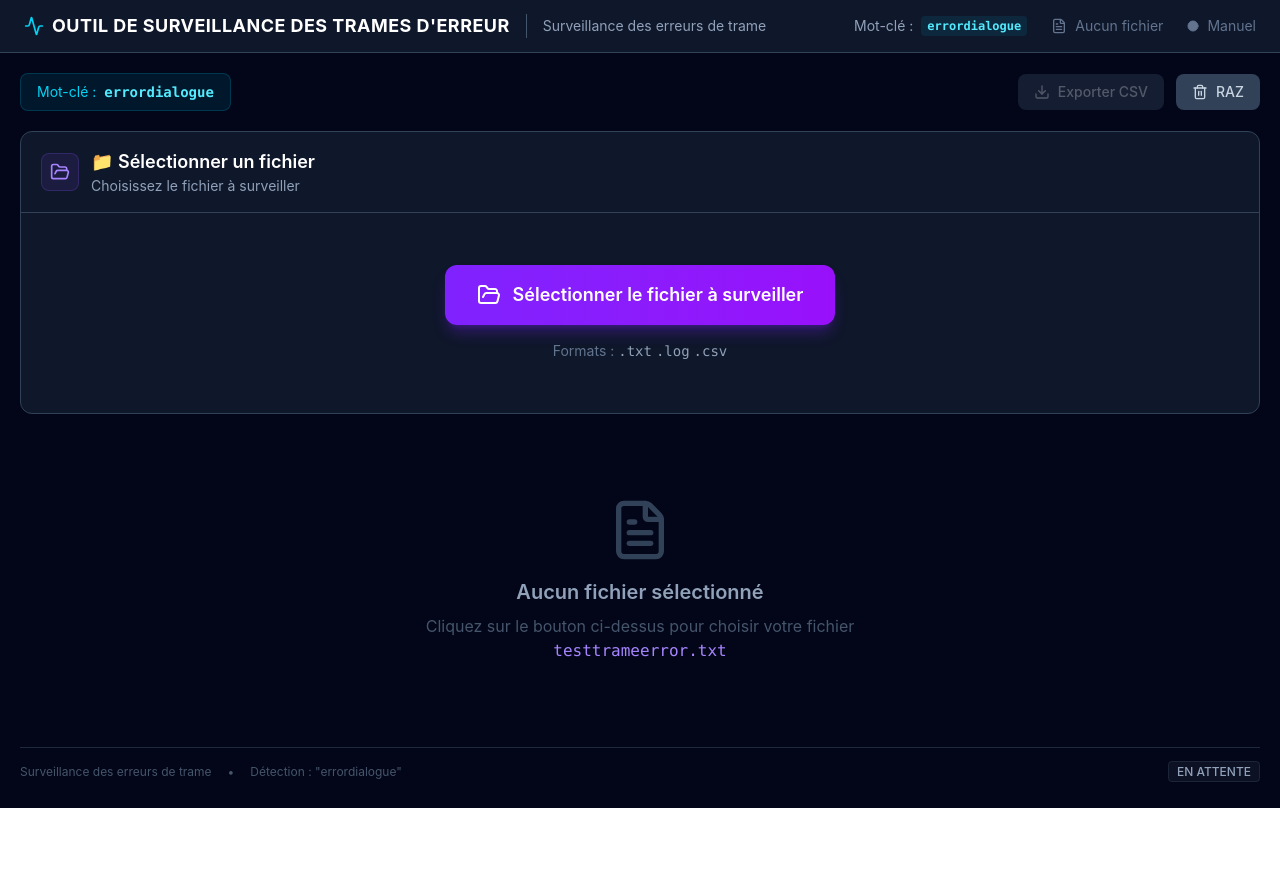
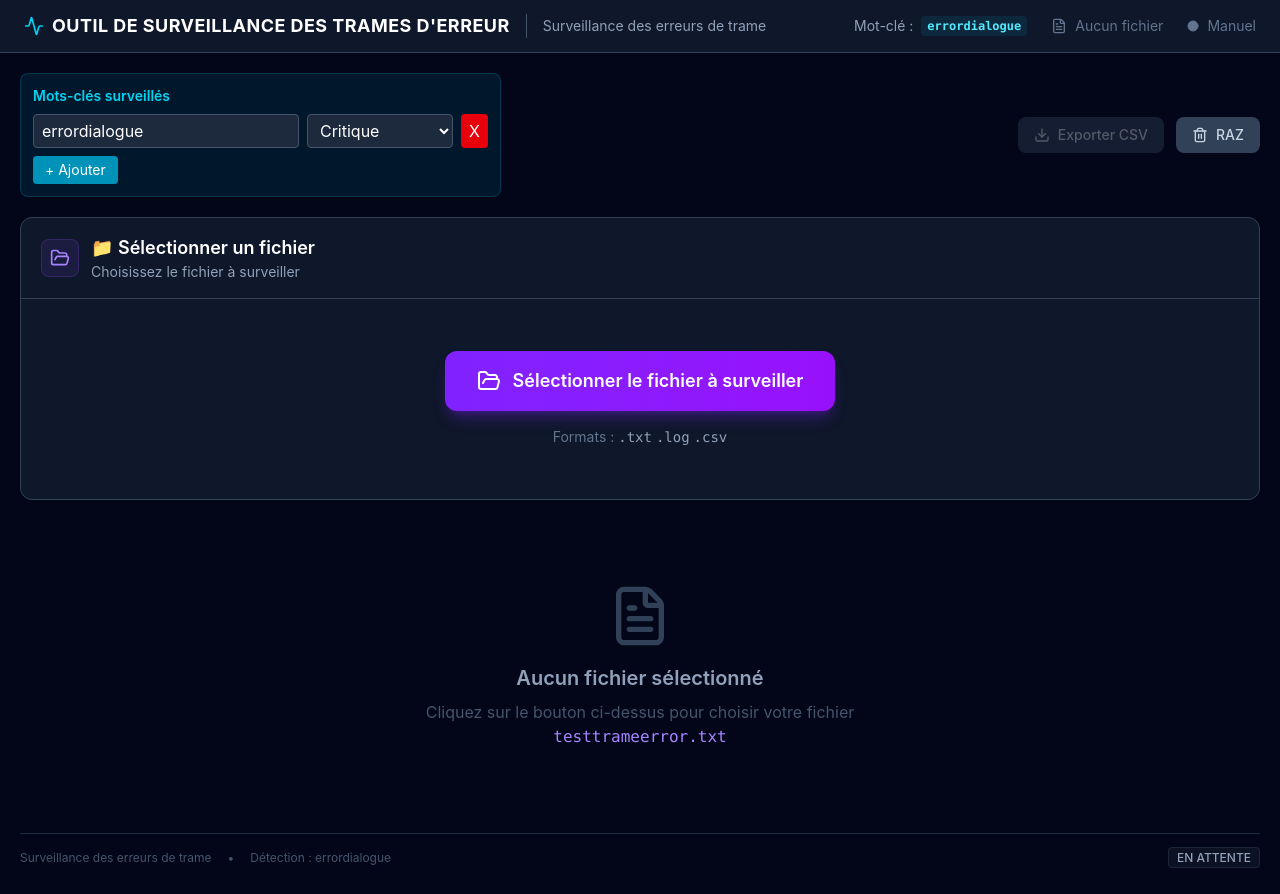
Before and after one commit to websolutions10/TrameErrorFinder, a React (Vite) app: page / in a window 1280 px wide. Before the commit the page ends 808 px from the top, so only its background shows below. Built offline with nearby package versions, Linux system fonts and the light colour scheme.

Commit message:
Update App.tsx
correction d'erreurs de compilation

```diff
--- a/src/App.tsx
+++ b/src/App.tsx
@@ -28,6 +28,10 @@ export default function App() {
   togglePause,
   forceRefresh,
   clearAll,
+
+  rules,
+  setRules,
+
 } = useRealFileWatcher();
 
   const isActive = isWatching && !isPaused && !fallbackMode;
@@ -35,7 +39,7 @@ export default function App() {
   const config: ModuleSpyConfig = {
     endpoint: fileName || '(non sélectionné)',
     pollingInterval: 1000,
-    trameId: 'errordialogue',
+    trameId: rules.map(r => r.keyword).join(', '),
     moduleName: 'Surveillance des erreurs de trame',
     connectionStatus: fileContent ? 'connected' : 'disconnected',
   };
@@ -64,21 +68,97 @@ export default function App() {
       <div className="flex-1 p-5 space-y-5">
         {/* Barre de contrôle */}
         <div className="flex items-center justify-between flex-wrap gap-3">
-          <div className="flex items-center gap-2 px-4 py-2 rounded-lg bg-cyan-500/10 border border-cyan-500/20">
-            <span className="text-cyan-400 text-sm">Mot-clé :</span>
-            <code className="text-cyan-300 font-mono text-sm font-bold">errordialogue</code>
+
+  <div className="bg-cyan-500/10 border border-cyan-500/20 rounded-lg p-3 min-w-[420px]">
+
+    <p className="text-cyan-400 text-sm mb-2 font-semibold">
+      Mots-clés surveillés
+    </p>
+
+    {rules.map((rule, index) => (
+
+      <div key={index} className="flex gap-2 mb-2">
+
+        <input
+          value={rule.keyword}
+          onChange={(e) => {
+            const updated = [...rules];
+            updated[index].keyword = e.target.value;
+            setRules(updated);
+          }}
+          placeholder="Mot-clé"
+          className="bg-slate-800 border border-slate-600 px-2 py-1 rounded text-white flex-1"
+        />
+
+        <select
+          value={rule.severity}
+          onChange={(e) => {
+            const updated = [...rules];
+            updated[index].severity = e.target.value as any;
+            setRules(updated);
+          }}
+          className="bg-slate-800 border border-slate-600 px-2 py-1 rounded text-white"
+        >
+          <option value="critical">Critique</option>
+          <option value="major">Majeure</option>
+          <option value="minor">Mineure</option>
+          <option value="warning">Avertissement</option>
+        </select>
+
+        <button
+          onClick={() => {
+            const updated = [...rules];
+            updated.splice(index, 1);
+            setRules(updated);
+          }}
+          className="px-2 bg-red-600 rounded"
+        >
+          X
+        </button>
+
       </div>
+    ))}
+
+    <button
+      onClick={() =>
+        setRules([
+          ...rules,
+          {
+            keyword: '',
+            severity: 'minor'
+          }
+        ])
+      }
+      className="px-3 py-1 bg-cyan-600 rounded text-sm"
+    >
+      + Ajouter
+    </button>
+
+  </div>
+
   <div className="flex items-center gap-3">
-            <button onClick={handleExport} disabled={errors.length === 0}
-              className="flex items-center gap-2 px-4 py-2 rounded-lg font-medium text-sm bg-slate-700 hover:bg-slate-600 text-slate-300 transition-all disabled:opacity-40 disabled:cursor-not-allowed">
-              <Download className="w-4 h-4" />Exporter CSV
+
+    <button
+      onClick={handleExport}
+      disabled={errors.length === 0}
+      className="flex items-center gap-2 px-4 py-2 rounded-lg font-medium text-sm bg-slate-700 hover:bg-slate-600 text-slate-300 transition-all disabled:opacity-40 disabled:cursor-not-allowed"
+    >
+      <Download className="w-4 h-4" />
+      Exporter CSV
     </button>
-            <button onClick={clearAll}
-              className="flex items-center gap-2 px-4 py-2 rounded-lg font-medium text-sm bg-slate-700 hover:bg-slate-600 text-slate-300 transition-all">
-              <Trash2 className="w-4 h-4" />RAZ
+
+    <button
+      onClick={clearAll}
+      className="flex items-center gap-2 px-4 py-2 rounded-lg font-medium text-sm bg-slate-700 hover:bg-slate-600 text-slate-300 transition-all"
+    >
+      <Trash2 className="w-4 h-4" />
+      RAZ
     </button>
+
   </div>
+
 </div>
+
 
         {/* Sélection fichier */}
         <RealFileSelector
@@ -141,7 +221,9 @@ export default function App() {
             <div className="flex items-center gap-4">
               <span>Surveillance des erreurs de trame</span>
               <span>•</span>
-              <span>Détection : "errordialogue"</span>
+              <span>
+              Détection : {rules.map(r => r.keyword).join(', ')}
+              </span>
               {fileName && <><span>•</span><span>{fileName}</span></>}
             </div>
             <div>
```
Lines whose indentation alone changed are shown as unchanged.
